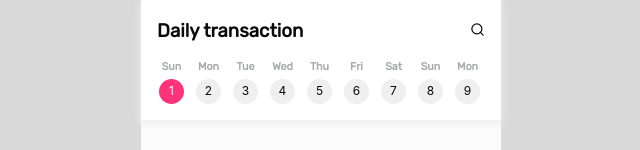
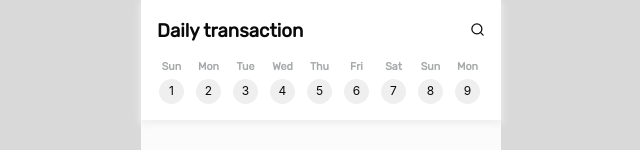
Before and after one commit to fathurhidayat3/expense-tracker, a React (Create React App) app: page / in a window 1280 px wide. Shown: the top 150 px of the page, without its empty margins (319-959 px from the left). Built offline with nearby package versions, Linux system fonts and the light colour scheme.

Commit message:
Add defaultDate props to DateScroller

```diff
--- a/src/components/DateScroller/index.js
+++ b/src/components/DateScroller/index.js
@@ -9,6 +9,7 @@ import {
 } from "./style";
 
 type Props = {
+  defaultDate: string,
   data: Object,
   buttonStyle?: Object,
   onButtonClick: Function,
@@ -16,12 +17,14 @@ type Props = {
 };
 
 const DateScroller = ({
+  defaultDate,
   data,
   buttonStyle,
   onButtonClick,
   ...otherProps
 }: Props) => {
-  const [buttonItem, setButtonItem] = React.useState(1);
+  // const date = dayjs().date();
+  const [buttonItem, setButtonItem] = React.useState(defaultDate);
 
   return (
     <DateScrollerWrapper>
@@ -37,7 +40,7 @@ const DateScroller = ({
               isActive={item.num === buttonItem && true}
               onClick={() => setButtonItem(item.num)}
             >
-              {item.num}
+              {parseInt(item.num)}
             </DateScrollerButton>
           </DateScrollerButtonContainer>
         );
```
